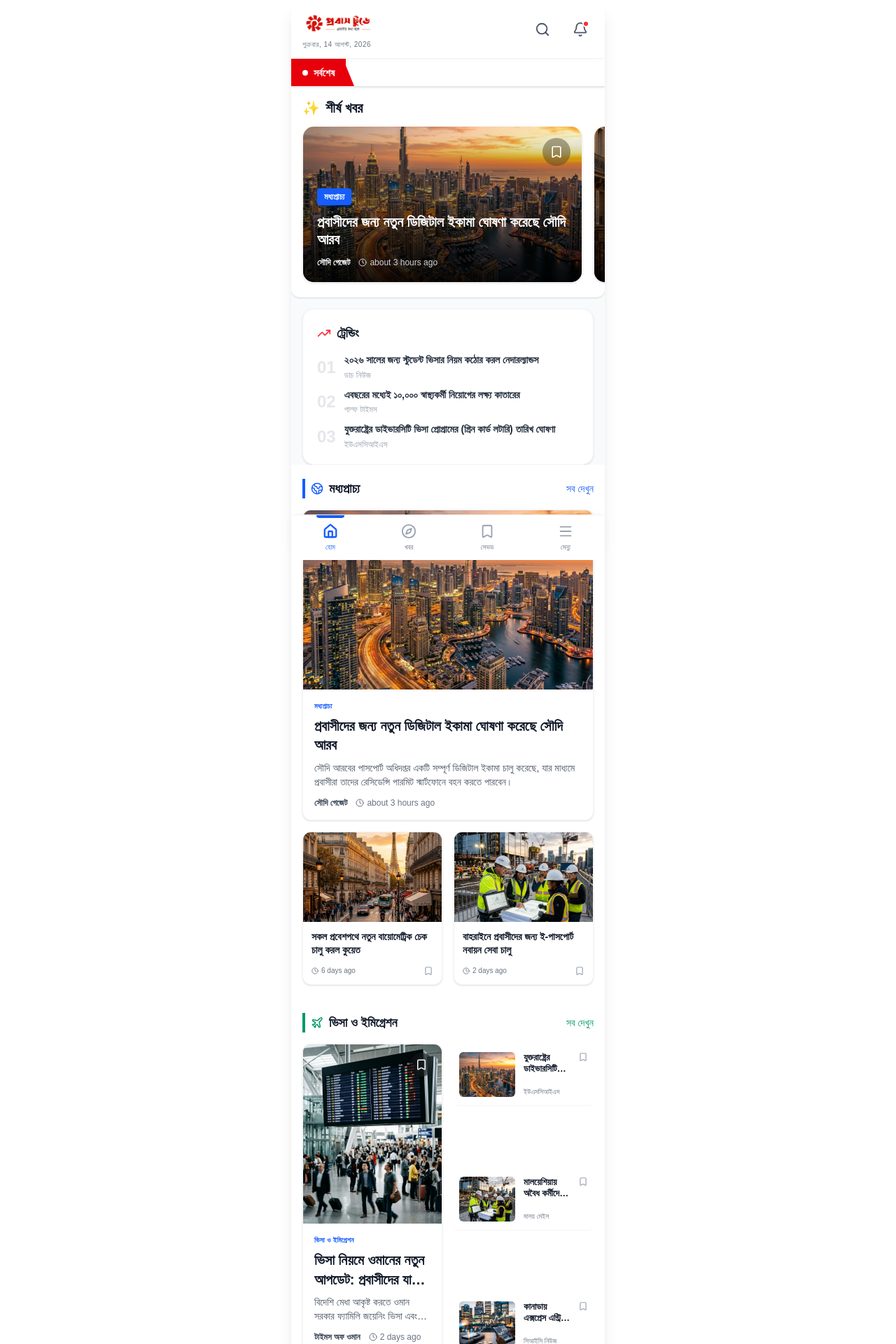
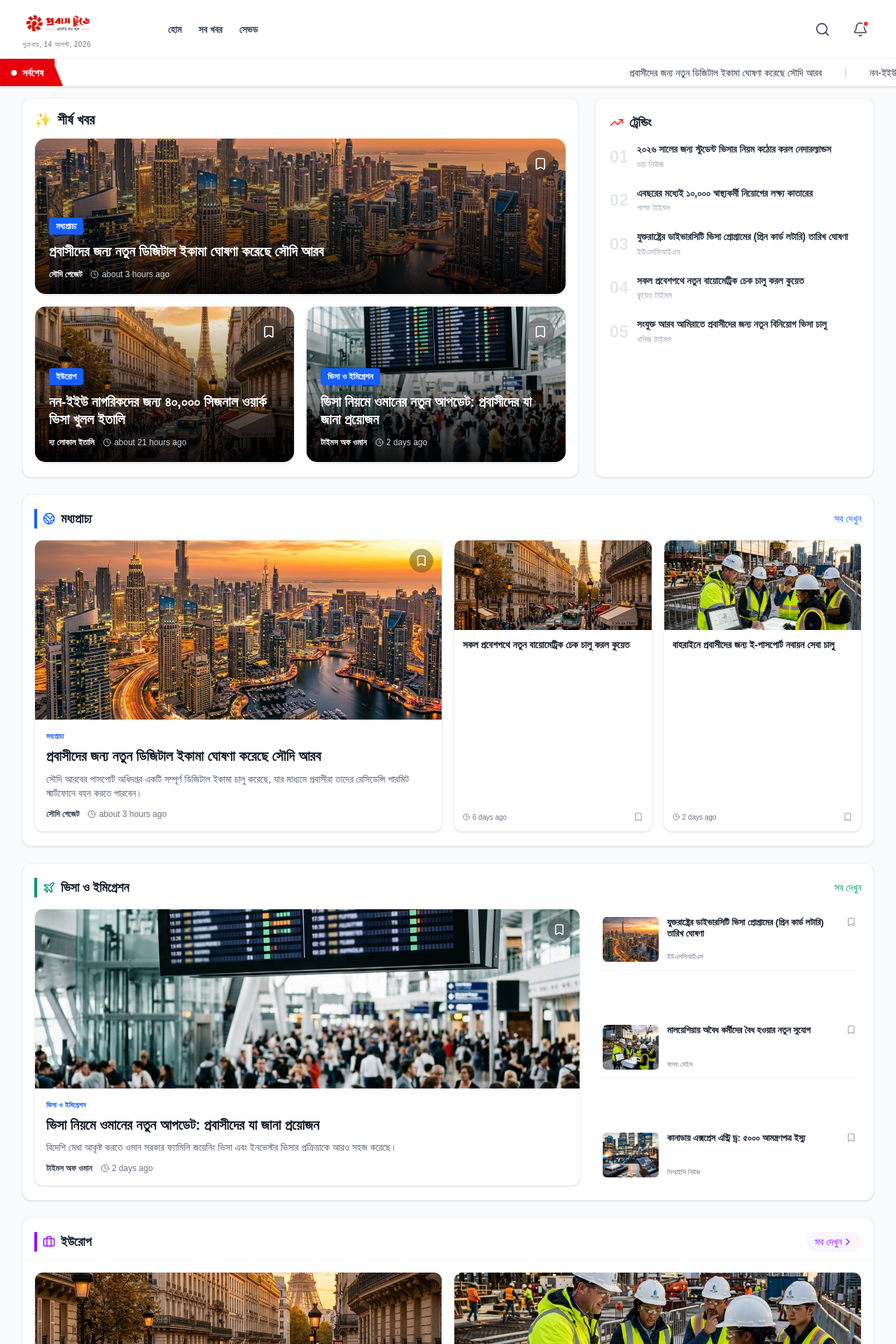
Before and after one commit to Mehedi259/Probash-Today-News, a Next.js app: page / in a window 1280 px wide. Shown: the top 1920 px of the page at 70% size. Built offline with nearby package versions, Linux system fonts and the light colour scheme.

Commit message:
feat: transition from mobile-only to responsive full-width desktop layout with grid-based section designs

```diff
--- a/src/app/explore/page.tsx
+++ b/src/app/explore/page.tsx
@@ -60,10 +60,10 @@ export default function ExplorePage() {
           </h2>
         </div>
 
-        <div className="flex flex-col divide-y divide-gray-50">
+        <div className="grid grid-cols-1 md:grid-cols-2 lg:grid-cols-3 gap-4 px-4">
           {filteredArticles.length > 0 ? (
             filteredArticles.map((article) => (
-              <NewsCard key={article.id} article={article} />
+              <NewsCard key={article.id} article={article} variant="grid" />
             ))
           ) : (
             <div className="p-12 text-center text-gray-400 flex flex-col items-center">
--- a/src/app/layout.tsx
+++ b/src/app/layout.tsx
@@ -20,8 +20,8 @@ export default function RootLayout({
   return (
     <html lang="en" className={inter.className}>
       <body className="bg-gray-50 text-gray-900 antialiased min-h-screen flex flex-col">
-        {/* Max-width container to simulate mobile app feel on desktop */}
-        <div className="max-w-md mx-auto w-full min-h-screen bg-white shadow-xl relative pb-20 overflow-hidden">
+        {/* Full-width container for desktop */}
+        <div className="w-full min-h-screen bg-white relative pb-20 md:pb-0 overflow-x-hidden">
           <SavedNewsProvider>
             <Header />
             <main className="flex-1">{children}</main>
--- a/src/app/page.tsx
+++ b/src/app/page.tsx
@@ -9,57 +9,61 @@ import Link from 'next/link';
 
 export default function Home() {
   const featuredArticles = newsArticles.slice(0, 3);
-  const trendingArticles = newsArticles.slice(3, 6);
+  const trendingArticles = newsArticles.slice(3, 8);
 
   // Category specific slices
-  const middleEastNews = newsArticles.filter(a => a.category === 'মধ্যপ্রাচ্য').slice(0, 3);
-  const visaNews = newsArticles.filter(a => a.category === 'ভিসা ও ইমিগ্রেশন').slice(0, 4);
+  const middleEastNews = newsArticles.filter(a => a.category === 'মধ্যপ্রাচ্য').slice(0, 4);
+  const visaNews = newsArticles.filter(a => a.category === 'ভিসা ও ইমিগ্রেশন').slice(0, 5);
   const europeNews = newsArticles.filter(a => a.category === 'ইউরোপ').slice(0, 4);
 
   return (
     <div className="flex flex-col bg-gray-50 pb-6 pt-0">
       <NewsTicker />
 
-      {/* Featured Carousel Section */}
-      <section className="bg-white pt-4 pb-3 shadow-sm rounded-b-xl border-b border-gray-100 mb-4">
+      {/* Hero Section: Featured & Trending for Desktop */}
+      <div className="flex flex-col lg:flex-row gap-6 px-0 md:px-4 lg:px-8 mt-4">
+
+        {/* Featured Section (Takes 2/3 space on large screens) */}
+        <section className="bg-white pt-4 pb-3 shadow-sm rounded-xl border border-gray-100 mb-4 lg:mb-0 lg:w-2/3">
           <div className="px-4 mb-3 flex items-center justify-between">
             <h2 className="text-xl font-bold text-gray-900 flex items-center gap-2">
               <span className="text-blue-600">✨</span> শীর্ষ খবর
             </h2>
           </div>
-        <div className="flex overflow-x-auto hide-scrollbar snap-x snap-mandatory px-4 gap-4 pb-2">
-          {featuredArticles.map((article) => (
-            <div key={article.id} className="min-w-[85vw] md:min-w-[400px] snap-center flex-shrink-0">
+          <div className="flex md:grid md:grid-cols-2 overflow-x-auto md:overflow-visible hide-scrollbar snap-x snap-mandatory px-4 gap-4 pb-2">
+            {featuredArticles.map((article, idx) => (
+              <div key={article.id} className={`min-w-[85vw] md:min-w-0 snap-center flex-shrink-0 ${idx === 0 ? 'md:col-span-2' : 'md:col-span-1'}`}>
                 <NewsCard article={article} variant="featured" />
               </div>
             ))}
           </div>
         </section>
 
-      {/* Trending Section */}
-      <section className="bg-white p-5 rounded-2xl mx-4 shadow-sm border border-gray-100">
+        {/* Trending Section (Takes 1/3 space on large screens) */}
+        <section className="bg-white p-5 rounded-xl mx-4 md:mx-0 shadow-sm border border-gray-100 lg:w-1/3">
           <h2 className="text-lg font-bold text-gray-900 mb-4 flex items-center gap-2">
             <TrendingUp className="text-red-500" size={20} /> ট্রেন্ডিং
           </h2>
           <div className="flex flex-col gap-3">
             {trendingArticles.map((article, index) => (
-            <Link href={`/news/${article.id}`} key={article.id} className="flex gap-3 items-center group cursor-pointer">
+              <Link href={`/news/${article.id}`} key={article.id} className="flex gap-3 items-center group cursor-pointer pb-3 border-b border-gray-50 last:border-0">
                 <span className="text-2xl font-black text-gray-200 group-hover:text-blue-200 transition-colors">
                   0{index + 1}
                 </span>
                 <div className="flex-1">
-                <h4 className="text-sm font-semibold text-gray-800 leading-tight group-hover:text-blue-600 transition-colors line-clamp-2">
+                  <h4 className="text-[13px] md:text-sm font-semibold text-gray-800 leading-tight group-hover:text-blue-600 transition-colors line-clamp-2">
                     {article.title}
                   </h4>
-                <p className="text-xs text-gray-400 mt-1">{article.source}</p>
+                  <p className="text-[10px] md:text-xs text-gray-400 mt-1">{article.source}</p>
                 </div>
               </Link>
             ))}
           </div>
         </section>
+      </div>
 
-      {/* Middle East Section (Layout A: 1 Large Top, 2 Grid Bottom) */}
-      <section className="bg-white py-5">
+      {/* Middle East Section */}
+      <section className="bg-white py-5 mt-6 rounded-xl mx-0 md:mx-4 lg:mx-8 shadow-sm border border-gray-100">
         <div className="px-4 mb-4 flex items-center justify-between">
           <h2 className="text-lg font-bold text-gray-900 border-l-4 border-blue-600 pl-2 flex items-center gap-2">
             <Globe2 size={18} className="text-blue-600" /> মধ্যপ্রাচ্য
@@ -69,21 +73,23 @@ export default function Home() {
           </Link>
         </div>
 
-        <div className="px-4 flex flex-col gap-4">
+        <div className="px-4 grid grid-cols-1 md:grid-cols-2 lg:grid-cols-4 gap-4">
+          <div className="md:col-span-2 lg:col-span-2">
             {middleEastNews[0] && (
               <NewsCard article={middleEastNews[0]} variant="large" />
             )}
+          </div>
 
-          <div className="grid grid-cols-2 gap-4">
-            {middleEastNews.slice(1, 3).map(article => (
+          <div className="grid grid-cols-2 gap-4 md:col-span-2 lg:col-span-2">
+            {middleEastNews.slice(1, 5).map(article => (
               <NewsCard key={article.id} article={article} variant="grid" />
             ))}
           </div>
         </div>
       </section>
 
-      {/* Visa & Immigration Section (Layout B: 1 Large Left/Top, 3 Compact Right/Bottom) */}
-      <section className="bg-white py-5">
+      {/* Visa & Immigration Section */}
+      <section className="bg-white py-5 mt-6 rounded-xl mx-0 md:mx-4 lg:mx-8 shadow-sm border border-gray-100">
         <div className="px-4 mb-4 flex items-center justify-between">
           <h2 className="text-lg font-bold text-gray-900 border-l-4 border-emerald-600 pl-2 flex items-center gap-2">
             <Plane size={18} className="text-emerald-600" /> ভিসা ও ইমিগ্রেশন
@@ -93,22 +99,22 @@ export default function Home() {
           </Link>
         </div>
 
-        <div className="px-4 flex flex-col md:flex-row gap-4">
-          <div className="md:w-1/2">
+        <div className="px-4 grid grid-cols-1 lg:grid-cols-3 gap-6">
+          <div className="lg:col-span-2">
             {visaNews[0] && (
               <NewsCard article={visaNews[0]} variant="large" />
             )}
           </div>
-          <div className="md:w-1/2 flex flex-col justify-between">
-            {visaNews.slice(1, 4).map(article => (
+          <div className="flex flex-col justify-between h-full lg:col-span-1">
+            {visaNews.slice(1, 5).map(article => (
               <NewsCard key={article.id} article={article} variant="compact" />
             ))}
           </div>
         </div>
       </section>
 
-      {/* Europe Section (Layout C: Default List or Grid) */}
-      <section className="bg-white py-5">
+      {/* Europe Section */}
+      <section className="bg-white py-5 mt-6 rounded-xl mx-0 md:mx-4 lg:mx-8 shadow-sm border border-gray-100">
         <div className="px-4 mb-4 flex items-center justify-between border-b border-gray-50 pb-3">
           <h2 className="text-lg font-bold text-gray-900 border-l-4 border-purple-600 pl-2 flex items-center gap-2">
             <Briefcase size={18} className="text-purple-600" /> ইউরোপ
@@ -118,9 +124,9 @@ export default function Home() {
           </Link>
         </div>
 
-        <div className="flex flex-col divide-y divide-gray-50">
+        <div className="grid grid-cols-1 md:grid-cols-2 gap-4 px-4">
           {europeNews.map((article) => (
-            <NewsCard key={article.id} article={article} variant="default" />
+            <NewsCard key={article.id} article={article} variant="grid" />
           ))}
         </div>
       </section>
--- a/src/components/BottomNav.tsx
+++ b/src/components/BottomNav.tsx
@@ -17,7 +17,7 @@ export default function BottomNav() {
   ];
 
   return (
-    <nav className="fixed bottom-0 left-0 right-0 mx-auto w-full max-w-md bg-white border-t border-gray-100 pb-safe shadow-[0_-4px_20px_-10px_rgba(0,0,0,0.1)] z-50">
+    <nav className="fixed bottom-0 left-0 right-0 mx-auto w-full max-w-7xl bg-white border-t border-gray-100 pb-safe shadow-[0_-4px_20px_-10px_rgba(0,0,0,0.1)] z-50 md:hidden">
       <div className="flex justify-around items-center h-16">
         {navItems.map((item) => {
           const Icon = item.icon;
--- a/src/components/Header.tsx
+++ b/src/components/Header.tsx
@@ -2,6 +2,7 @@
 
 import React, { useState } from 'react';
 import Image from 'next/image';
+import Link from 'next/link';
 import { Bell, Search } from 'lucide-react';
 import { format } from 'date-fns';
 import { bn } from 'date-fns/locale';
@@ -16,9 +17,10 @@ export default function Header() {
 
   return (
     <>
-      <header className="sticky top-0 z-40 bg-white/95 backdrop-blur-md border-b border-gray-100 shadow-[0_2px_10px_-4px_rgba(0,0,0,0.05)] mx-auto max-w-md">
-        <div className="flex items-center justify-between px-4 py-3 w-full">
-          <div className="flex flex-col">
+      <header className="sticky top-0 z-40 bg-white/95 backdrop-blur-md border-b border-gray-100 shadow-[0_2px_10px_-4px_rgba(0,0,0,0.05)] w-full">
+        <div className="flex items-center justify-between px-4 lg:px-8 py-3 w-full">
+          <div className="flex items-center gap-8">
+            <Link href="/" className="flex flex-col">
               <div className="relative h-10 w-44 mb-1">
                 <Image
                   src="/logo.png"
@@ -29,7 +31,16 @@ export default function Header() {
                 />
               </div>
               <span className="text-[10px] text-gray-500 font-medium uppercase tracking-wider">{currentDate}</span>
+            </Link>
+
+            {/* Desktop Navigation */}
+            <nav className="hidden md:flex items-center gap-6">
+              <Link href="/" className="text-sm font-semibold text-gray-700 hover:text-blue-600 transition-colors">হোম</Link>
+              <Link href="/explore" className="text-sm font-semibold text-gray-700 hover:text-blue-600 transition-colors">সব খবর</Link>
+              <Link href="/saved" className="text-sm font-semibold text-gray-700 hover:text-blue-600 transition-colors">সেভড</Link>
+            </nav>
           </div>
+
           <div className="flex items-center gap-4 relative">
             <button
               onClick={() => setIsSearchOpen(true)}
```
Lines whose indentation alone changed are shown as unchanged.
